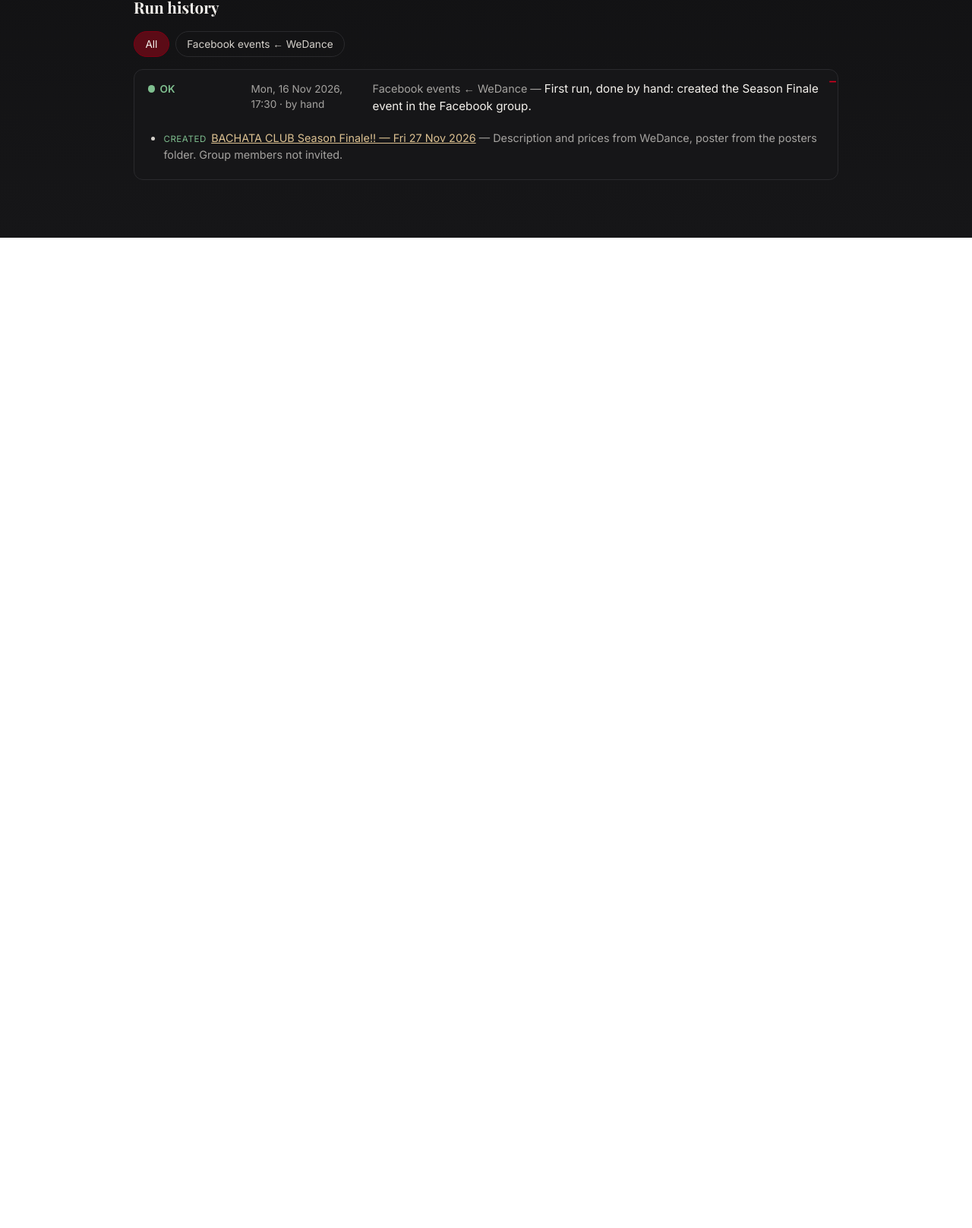
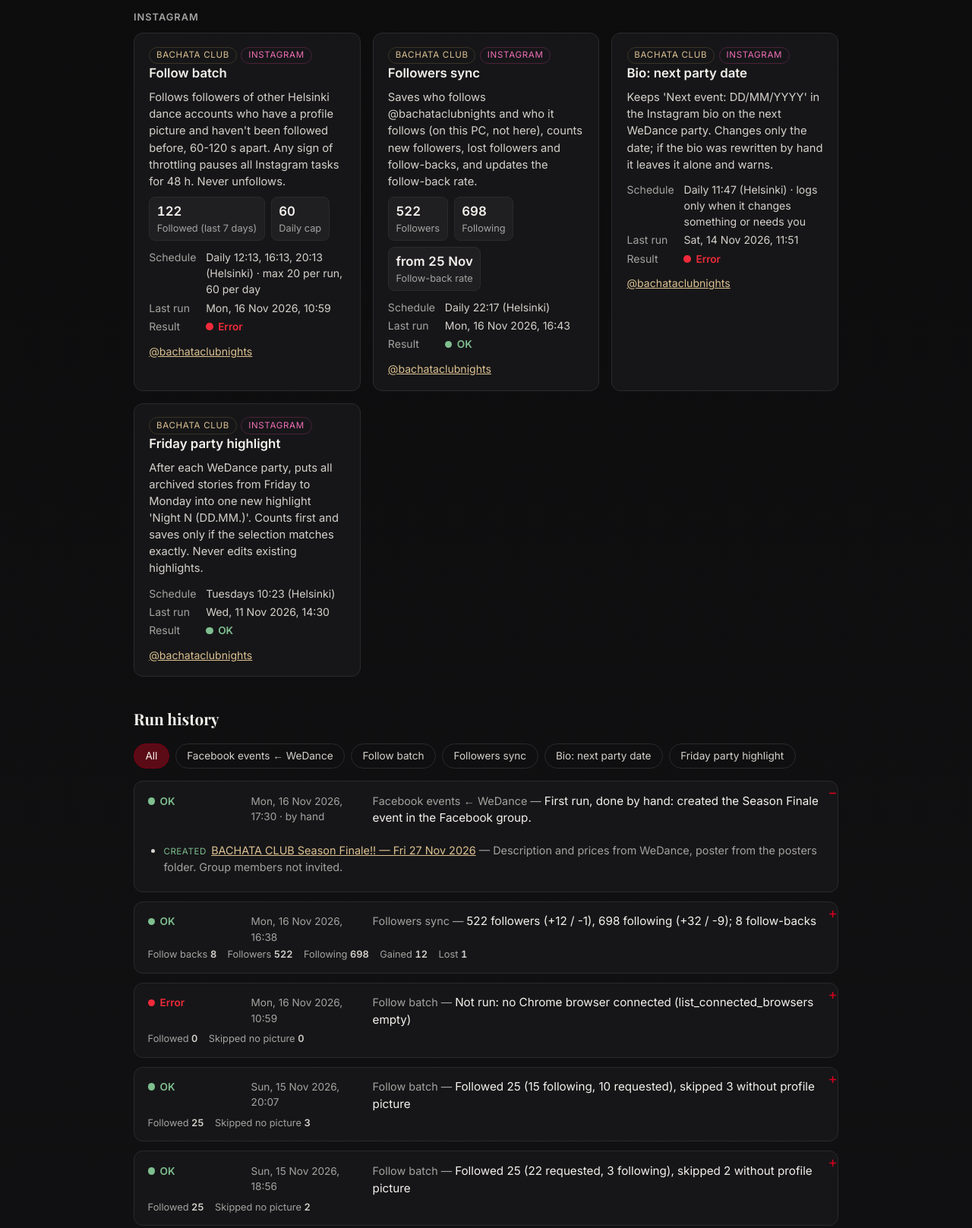
Before and after one commit to ZimonSpark/BachataFactoryHelsinki, a plain HTML site: page control-center.html in a window 1280 px wide. Shown: the part 666-2283 px from the top of the page at 76% size. Before the commit the page ends 979 px from the top, so only its background shows below. Drawn offline with nearby package versions, Linux system fonts and the light colour scheme.

Commit message:
Control Center: Instagram tasks, task groups, run metrics, imported IG history
Adds the four Instagram tasks (follow batch, followers sync, bio date,
Friday highlight), groups task cards by platform, shows per-run numbers
and task stats, and imports the earlier Instagram run history (counts
only, no handles).

Co-Authored-By: Claude Opus 5.5 <noreply@anthropic.com>

```diff
--- a/control-center.html
+++ b/control-center.html
@@ -12,7 +12,7 @@
     .cc h1 { font-size: clamp(1.7rem, 5vw, 2.4rem); margin: 0; }
     .cc h2 { font-size: 1.3rem; margin: 2.5rem 0 1rem; }
     .cc .muted { color: var(--text-muted); font-size: .9rem; }
-    .cc-grid { display: grid; gap: 1rem; grid-template-columns: repeat(auto-fill, minmax(280px, 1fr)); }
+    .cc-grid { display: grid; gap: 1rem; grid-template-columns: repeat(auto-fill, minmax(min(280px, 100%), 1fr)); }
     .cc-card { background: var(--bg-card); border: 1px solid var(--border); border-radius: 12px; padding: 1.1rem 1.2rem; min-width: 0; }
     .cc-card h3 { margin: 0 0 .25rem; color: var(--text); font-size: 1.05rem; font-family: "Inter", system-ui, sans-serif; font-weight: 600; }
     .cc-card p { margin: .5rem 0; font-size: .92rem; }
@@ -44,6 +44,17 @@
     .kind-warning { color: var(--gold); }
     .kind-error { color: var(--danger); }
     .empty { color: var(--text-muted); font-style: italic; }
+    .st-skipped { color: var(--text-muted); }
+    .cc-tags { display: flex; gap: .35rem; flex-wrap: wrap; }
+    .cc-tag.pf-instagram { color: #ef6fb6; border-color: #4a2238; }
+    .cc-tag.pf-facebook { color: #7aa6ff; border-color: #22304a; }
+    .cc-stats { display: flex; flex-wrap: wrap; gap: .5rem; margin: .6rem 0; }
+    .cc-stat { background: #1f1f22; border: 1px solid var(--border); border-radius: 8px; padding: .35rem .6rem; font-size: .8rem; color: var(--text-muted); }
+    .cc-stat b { display: block; color: var(--text); font-size: 1.05rem; font-variant-numeric: tabular-nums; }
+    .run .mx { grid-column: 1 / -1; display: flex; flex-wrap: wrap; gap: .3rem .9rem; font-size: .8rem; color: var(--text-muted); }
+    .run .mx b { color: var(--text-body); font-variant-numeric: tabular-nums; }
+    .cc-group { margin-top: 1.5rem; }
+    .cc-group h3.gh { font-family: "Inter", system-ui, sans-serif; font-size: .8rem; letter-spacing: .08em; text-transform: uppercase; color: var(--text-muted); margin: 0 0 .7rem; }
     @media (min-width: 640px) { .run .when { grid-column: auto; } .run summary { grid-template-columns: 7.5rem 9rem 1fr; } }
   </style>
 </head>
@@ -77,25 +88,33 @@
     };
     const esc = s => String(s ?? "").replace(/[&<>"']/g, c => ({ "&": "&amp;", "<": "&lt;", ">": "&gt;", '"': "&quot;", "'": "&#39;" }[c]));
     const safeUrl = u => /^https:\/\//.test(u || "") ? u : null;
-    const statusLabel = s => ({ ok: "OK", warning: "Warning", error: "Error" }[s] || "Not run yet");
-    const st = s => `<span class="st st-${["ok", "warning", "error"].includes(s) ? s : "none"}">${statusLabel(s)}</span>`;
+    const statusLabel = s => ({ ok: "OK", warning: "Warning", error: "Error", skipped: "Skipped" }[s] || "Not run yet");
+    const st = s => `<span class="st st-${["ok", "warning", "error", "skipped"].includes(s) ? s : "none"}">${statusLabel(s)}</span>`;
+    const statBoxes = o => o && Object.keys(o).length ? `<div class="cc-stats">${Object.entries(o).map(([k, v]) => `<span class="cc-stat"><b>${esc(v)}</b>${esc(k)}</span>`).join("")}</div>` : "";
 
     let data, filter = "all";
 
     function renderTasks() {
       const el = document.getElementById("tasks");
-      el.innerHTML = data.tasks.map(t => `
+      const card = t => `
         <article class="cc-card">
-          <span class="cc-tag">${esc(t.project)}</span>
+          <div class="cc-tags"><span class="cc-tag">${esc(t.project)}</span>${t.platform ? `<span class="cc-tag pf-${esc(t.platform.toLowerCase())}">${esc(t.platform)}</span>` : ""}</div>
           <h3>${esc(t.name)}</h3>
           <p>${esc(t.description)}</p>
+          ${statBoxes(t.stats)}
           <dl class="cc-kv">
             <dt>Schedule</dt><dd>${esc(t.schedule)}</dd>
             <dt>Last run</dt><dd>${fmt(t.lastRunAt)}</dd>
             <dt>Result</dt><dd>${st(t.lastStatus)}</dd>
           </dl>
           <div class="cc-links">${(t.links || []).filter(l => safeUrl(l.url)).map(l => `<a href="${esc(l.url)}" target="_blank" rel="noopener">${esc(l.label)}</a>`).join("")}</div>
-        </article>`).join("") || `<p class="empty">No tasks yet.</p>`;
+        </article>`;
+      const groups = [...new Set(data.tasks.map(t => t.platform || "Other"))];
+      el.classList.remove("cc-grid");
+      el.innerHTML = groups.map(g => `
+        <div class="cc-group"><h3 class="gh">${esc(g)}</h3>
+          <div class="cc-grid">${data.tasks.filter(t => (t.platform || "Other") === g).map(card).join("")}</div>
+        </div>`).join("") || `<p class="empty">No tasks yet.</p>`;
     }
 
     function renderFilter() {
@@ -114,6 +133,7 @@
             ${st(r.status)}
             <span class="when">${fmt(r.startedAt)}${r.manual ? " · by hand" : ""}</span>
             <span class="sum"><span class="muted">${esc(names[r.taskId] || r.taskId)} — </span>${esc(r.summary)}</span>
+            ${r.metrics && Object.keys(r.metrics).length ? `<span class="mx">${Object.entries(r.metrics).map(([k, v]) => `<span>${esc(k)} <b>${esc(v)}</b></span>`).join("")}</span>` : ""}
           </summary>
           ${(r.details || []).length ? `<ul>${r.details.map(d => `
             <li><span class="kind kind-${esc(d.kind)}">${esc(d.kind)}</span>${safeUrl(d.link) ? `<a href="${esc(d.link)}" target="_blank" rel="noopener">${esc(d.title)}</a>` : esc(d.title)}${d.note ? ` <span class="muted">— ${esc(d.note)}</span>` : ""}</li>`).join("")}</ul>` : ""}
--- a/data/control-center.json
+++ b/data/control-center.json
@@ -9,10 +9,90 @@
       "firstRun": "2027-01-01T09:00:00+02:00",
       "description": "Checks every upcoming SBS event on WeDance. Creates any missing event in the BACHATA CLUB Nights Facebook group (and invites the group), and updates existing ones whose name, time, place, description or poster no longer match WeDance.",
       "links": [
-        { "label": "WeDance organizer page", "url": "https://appwedance.com/en/organizers/63bf9627-2199-4335-b9ea-0bd665382deb" },
-        { "label": "Facebook group", "url": "https://www.facebook.com/groups/2257083065071105" }
+        {
+          "label": "WeDance organizer page",
+          "url": "https://appwedance.com/en/organizers/63bf9627-2199-4335-b9ea-0bd665382deb"
+        },
+        {
+          "label": "Facebook group",
+          "url": "https://www.facebook.com/groups/2257083065071105"
+        }
       ],
       "lastRunAt": "2026-11-16T18:10:00+02:00",
+      "lastStatus": "ok",
+      "platform": "Facebook"
+    },
+    {
+      "id": "ig-follow-batch",
+      "name": "Follow batch",
+      "project": "Bachata Club",
+      "platform": "Instagram",
+      "schedule": "Daily 12:13, 16:13, 20:13 (Helsinki) · max 20 per run, 60 per day",
+      "description": "Follows followers of other Helsinki dance accounts who have a profile picture and haven't been followed before, 60-120 s apart. Any sign of throttling pauses all Instagram tasks for 48 h. Never unfollows.",
+      "links": [
+        {
+          "label": "@bachataclubnights",
+          "url": "https://www.instagram.com/bachataclubnights/"
+        }
+      ],
+      "lastRunAt": "2026-11-16T08:59:35Z",
+      "lastStatus": "error",
+      "stats": {
+        "Followed (last 7 days)": 122,
+        "Daily cap": 60
+      }
+    },
+    {
+      "id": "ig-followers-sync",
+      "name": "Followers sync",
+      "project": "Bachata Club",
+      "platform": "Instagram",
+      "schedule": "Daily 22:17 (Helsinki)",
+      "description": "Saves who follows @bachataclubnights and who it follows (on this PC, not here), counts new followers, lost followers and follow-backs, and updates the follow-back rate.",
+      "links": [
+        {
+          "label": "@bachataclubnights",
+          "url": "https://www.instagram.com/bachataclubnights/"
+        }
+      ],
+      "lastRunAt": "2026-11-16T14:43:22Z",
+      "lastStatus": "ok",
+      "stats": {
+        "Followers": 522,
+        "Following": 698,
+        "Follow-back rate": "from 25 Nov"
+      }
+    },
+    {
+      "id": "ig-bio-next-event",
+      "name": "Bio: next party date",
+      "project": "Bachata Club",
+      "platform": "Instagram",
+      "schedule": "Daily 11:47 (Helsinki) · logs only when it changes something or needs you",
+      "description": "Keeps 'Next event: DD/MM/YYYY' in the Instagram bio on the next WeDance party. Changes only the date; if the bio was rewritten by hand it leaves it alone and warns.",
+      "links": [
+        {
+          "label": "@bachataclubnights",
+          "url": "https://www.instagram.com/bachataclubnights/"
+        }
+      ],
+      "lastRunAt": "2026-11-14T09:51:00Z",
+      "lastStatus": "error"
+    },
+    {
+      "id": "ig-friday-highlight",
+      "name": "Friday party highlight",
+      "project": "Bachata Club",
+      "platform": "Instagram",
+      "schedule": "Tuesdays 10:23 (Helsinki)",
+      "description": "After each WeDance party, puts all archived stories from Friday to Monday into one new highlight 'Night N (DD.MM.)'. Counts first and saves only if the selection matches exactly. Never edits existing highlights.",
+      "links": [
+        {
+          "label": "@bachataclubnights",
+          "url": "https://www.instagram.com/bachataclubnights/"
+        }
+      ],
+      "lastRunAt": "2026-11-11T12:30:00Z",
       "lastStatus": "ok"
     }
   ],
@@ -32,6 +112,321 @@
           "link": "https://www.facebook.com/events/1779672786642812/"
         }
       ]
+    },
+    {
+      "taskId": "ig-followers-sync",
+      "startedAt": "2026-11-16T14:38:22Z",
+      "finishedAt": "2026-11-16T14:43:22Z",
+      "status": "ok",
+      "summary": "522 followers (+12 / -1), 698 following (+32 / -9); 8 follow-backs",
+      "metrics": {
+        "Follow backs": 8,
+        "Followers": 522,
+        "Following": 698,
+        "Gained": 12,
+        "Lost": 1
+      },
+      "imported": true,
+      "details": []
+    },
+    {
+      "taskId": "ig-follow-batch",
+      "startedAt": "2026-11-16T08:59:27Z",
+      "finishedAt": "2026-11-16T08:59:35Z",
+      "status": "error",
+      "summary": "Not run: no Chrome browser connected (list_connected_browsers empty)",
+      "metrics": {
+        "Followed": 0,
+        "Skipped no picture": 0
+      },
+      "imported": true,
+      "details": []
+    },
+    {
+      "taskId": "ig-follow-batch",
+      "startedAt": "2026-11-15T18:07:49Z",
+      "finishedAt": "2026-11-15T18:39:42Z",
+      "status": "ok",
+      "summary": "Followed 25 (15 following, 10 requested), skipped 3 without profile picture",
+      "metrics": {
+        "Followed": 25,
+        "Skipped no picture": 3
+      },
+      "imported": true,
+      "details": []
+    },
+    {
+      "taskId": "ig-follow-batch",
+      "startedAt": "2026-11-15T16:56:47Z",
+      "finishedAt": "2026-11-15T17:30:30Z",
+      "status": "ok",
+      "summary": "Followed 25 (22 requested, 3 following), skipped 2 without profile picture",
+      "metrics": {
+        "Followed": 25,
+        "Skipped no picture": 2
+      },
+      "imported": true,
+      "details": []
+    },
+    {
+      "taskId": "ig-followers-sync",
+      "startedAt": "2026-11-15T16:56:45Z",
+      "finishedAt": "2026-11-15T17:01:07Z",
+      "status": "ok",
+      "summary": "511 followers (+14 / -0), 682 following (+39 / -2); 8 follow-backs",
+      "metrics": {
+        "Follow backs": 8,
+        "Followers": 511,
+        "Following": 675,
+        "Gained": 14,
+        "Lost": 0
+      },
+      "imported": true,
+      "details": []
+    },
+    {
+      "taskId": "ig-bio-next-event",
+      "startedAt": "2026-11-14T09:48:04Z",
+      "finishedAt": "2026-11-14T09:51:00Z",
+      "status": "error",
+      "summary": "Not updated: the only connected Chrome browser is logged into a different Instagram account (not bachataclubnights). Bio should change to Next event: 27/11/2026.",
+      "metrics": {},
+      "imported": true,
+      "details": []
+    },
+    {
+      "taskId": "ig-follow-batch",
+      "startedAt": "2026-11-13T22:10:01Z",
+      "finishedAt": "2026-11-13T22:10:32Z",
+      "status": "error",
+      "summary": "Not run: the only connected Chrome is logged into Instagram as a different account, not bachataclubnights",
+      "metrics": {
+        "Followed": 0,
+        "Skipped no picture": 0
+      },
+      "imported": true,
+      "details": []
+    },
+    {
+      "taskId": "ig-follow-batch",
+      "startedAt": "2026-11-13T20:08:24Z",
+      "finishedAt": "2026-11-13T20:10:30Z",
+      "status": "error",
+      "summary": "Not run: the only connected Chrome is logged into Instagram as a different account, not bachataclubnights",
+      "metrics": {
+        "Followed": 0,
+        "Skipped no picture": 0
+      },
+      "imported": true,
+      "details": []
+    },
+    {
+      "taskId": "ig-follow-batch",
+      "startedAt": "2026-11-13T18:08:25Z",
+      "finishedAt": "2026-11-13T18:08:47Z",
+      "status": "error",
+      "summary": "Not run: the only connected Chrome is logged into Instagram as a different account, not bachataclubnights",
+      "metrics": {
+        "Followed": 0,
+        "Skipped no picture": 0
+      },
+      "imported": true,
+      "details": []
+    },
+    {
+      "taskId": "ig-follow-batch",
+      "startedAt": "2026-11-13T16:10:21Z",
+      "finishedAt": "2026-11-13T16:10:46Z",
+      "status": "error",
+      "summary": "Not run: only connected Chrome is logged into Instagram as a different account, not bachataclubnights",
+      "metrics": {
+        "Followed": 0,
+        "Skipped no picture": 0
+      },
+      "imported": true,
+      "details": []
+    },
+    {
+      "taskId": "ig-followers-sync",
+      "startedAt": "2026-11-13T15:48:37Z",
+      "finishedAt": "2026-11-13T15:49:30Z",
+      "status": "error",
+      "summary": "Not run: the only connected Chrome is logged into Instagram as a different account, not bachataclubnights. Saved lists left unchanged.",
+      "metrics": {},
+      "imported": true,
+      "details": []
+    },
+    {
+      "taskId": "ig-follow-batch",
+      "startedAt": "2026-11-13T10:42:06Z",
+      "finishedAt": "2026-11-13T11:01:21Z",
+      "status": "warning",
+      "summary": "Followed 10, skipped 11 without profile picture; stopped early when a follow click did not register",
+      "metrics": {
+        "Followed": 10,
+        "Skipped no picture": 11
+      },
+      "imported": true,
+      "details": []
+    },
+    {
+      "taskId": "ig-follow-batch",
+      "startedAt": "2026-11-12T22:08:20Z",
+      "finishedAt": "2026-11-12T22:34:14Z",
+      "status": "warning",
+      "summary": "Followed 16 (8 requested, 8 following), skipped 10 without profile picture; stopped early when a follow click did not register",
+      "metrics": {
+        "Followed": 16,
+        "Skipped no picture": 10
+      },
+      "imported": true,
+      "details": []
+    },
+    {
+      "taskId": "ig-follow-batch",
+      "startedAt": "2026-11-12T20:08:18Z",
+      "finishedAt": "2026-11-12T20:26:00Z",
+      "status": "warning",
+      "summary": "Followed 9, skipped 7 without profile picture; stopped early because a follow click did not register",
+      "metrics": {
+        "Followed": 9,
+        "Skipped no picture": 7
+      },
+      "imported": true,
+      "details": []
+    },
+    {
+      "taskId": "ig-follow-batch",
+      "startedAt": "2026-11-12T18:08:28Z",
+      "finishedAt": "2026-11-12T18:28:30Z",
+      "status": "warning",
+      "summary": "Followed 8, skipped 7 without profile picture; stopped early because Chrome disconnected",
+      "metrics": {
+        "Followed": 8,
+        "Skipped no picture": 7
+      },
+      "imported": true,
+      "details": []
+    },
+    {
+      "taskId": "ig-follow-batch",
+      "startedAt": "2026-11-12T16:09:19Z",
+      "finishedAt": "2026-11-12T16:42:56Z",
+      "status": "ok",
+      "summary": "Followed 25 (11 requested, 14 following), skipped 10 without profile picture",
+      "metrics": {
+        "Followed": 25,
+        "Skipped no picture": 10
+      },
+      "imported": true,
+      "details": []
+    },
+    {
+      "taskId": "ig-followers-sync",
+      "startedAt": "2026-11-12T15:55:54Z",
+      "finishedAt": "2026-11-12T16:01:12Z",
+      "status": "ok",
+      "summary": "497 followers (+5 / -2), 638 following (+26 / -8; profile reports 647); 4 follow-backs",
+      "metrics": {
+        "Follow backs": 4,
+        "Followers": 497,
+        "Following": 638,
+        "Gained": 5,
+        "Lost": 2
+      },
+      "imported": true,
+      "details": []
+    },
+    {
+      "taskId": "ig-follow-batch",
+      "startedAt": "2026-11-12T07:00:28Z",
+      "finishedAt": "2026-11-12T07:00:47Z",
+      "status": "error",
+      "summary": "Not run: the only connected Chrome is logged into Instagram as a different account, not bachataclubnights",
+      "metrics": {
+        "Followed": 0,
+        "Skipped no picture": 0
+      },
+      "imported": true,
+      "details": []
+    },
+    {
+      "taskId": "ig-follow-batch",
+      "startedAt": "2026-11-11T22:08:07Z",
+      "finishedAt": "2026-11-11T22:50:36Z",
+      "status": "ok",
+      "summary": "Followed 25, skipped 7 without profile picture",
+      "metrics": {
+        "Followed": 25,
+        "Skipped no picture": 7
+      },
+      "imported": true,
+      "details": []
+    },
+    {
+      "taskId": "ig-follow-batch",
+      "startedAt": "2026-11-11T21:36:26Z",
+      "finishedAt": "2026-11-11T21:45:30Z",
+      "status": "warning",
+      "summary": "Followed 3, skipped 2 without profile picture; stopped early because Chrome disconnected",
+      "metrics": {
+        "Followed": 3,
+        "Skipped no picture": 2
+      },
+      "imported": true,
+      "details": []
+    },
+    {
+      "taskId": "ig-followers-sync",
+      "startedAt": "2026-11-11T14:37:55Z",
+      "finishedAt": "2026-11-11T14:44:00Z",
+      "status": "warning",
+      "summary": "494 followers (+1 / -0), 633 following (list 620 unique); 1 follow-back. Following diff +9 / -11 may be partly paging noise.",
+      "metrics": {
+        "Follow backs": 1,
+        "Followers": 494,
+        "Following": 633,
+        "Gained": 1,
+        "Lost": 0
+      },
+      "imported": true,
+      "details": []
+    },
+    {
+      "taskId": "ig-bio-next-event",
+      "startedAt": "2026-11-11T12:13:00Z",
+      "finishedAt": "2026-11-11T12:16:00Z",
+      "status": "ok",
+      "summary": "Bio next event 30/10/2026 -> 13/11/2026 (first run, done by hand)",
+      "metrics": {},
+      "imported": true,
+      "details": []
+    },
+    {
+      "taskId": "ig-friday-highlight",
+      "startedAt": "2026-11-11T12:00:00Z",
+      "finishedAt": "2026-11-11T12:30:00Z",
+      "status": "ok",
+      "summary": "Created 5 highlights for parties 9 Oct to 6 Nov (45 stories, Friday to Monday each). Verified against the archive.",
+      "metrics": {},
+      "imported": true,
+      "details": []
+    },
+    {
+      "taskId": "ig-followers-sync",
+      "startedAt": "2026-11-11T11:05:00Z",
+      "finishedAt": "2026-11-11T11:35:00Z",
+      "status": "ok",
+      "summary": "First snapshot: 493 followers, 622 of 632 following returned. 326 mutual, 296 we follow without follow-back, 167 follow us without follow-back.",
+      "metrics": {
+        "Fans": 167,
+        "Followers": 493,
+        "Following": 622,
+        "Mutual": 326,
+        "No follow back": 296
+      },
+      "imported": true,
+      "details": []
     }
   ]
 }
```
